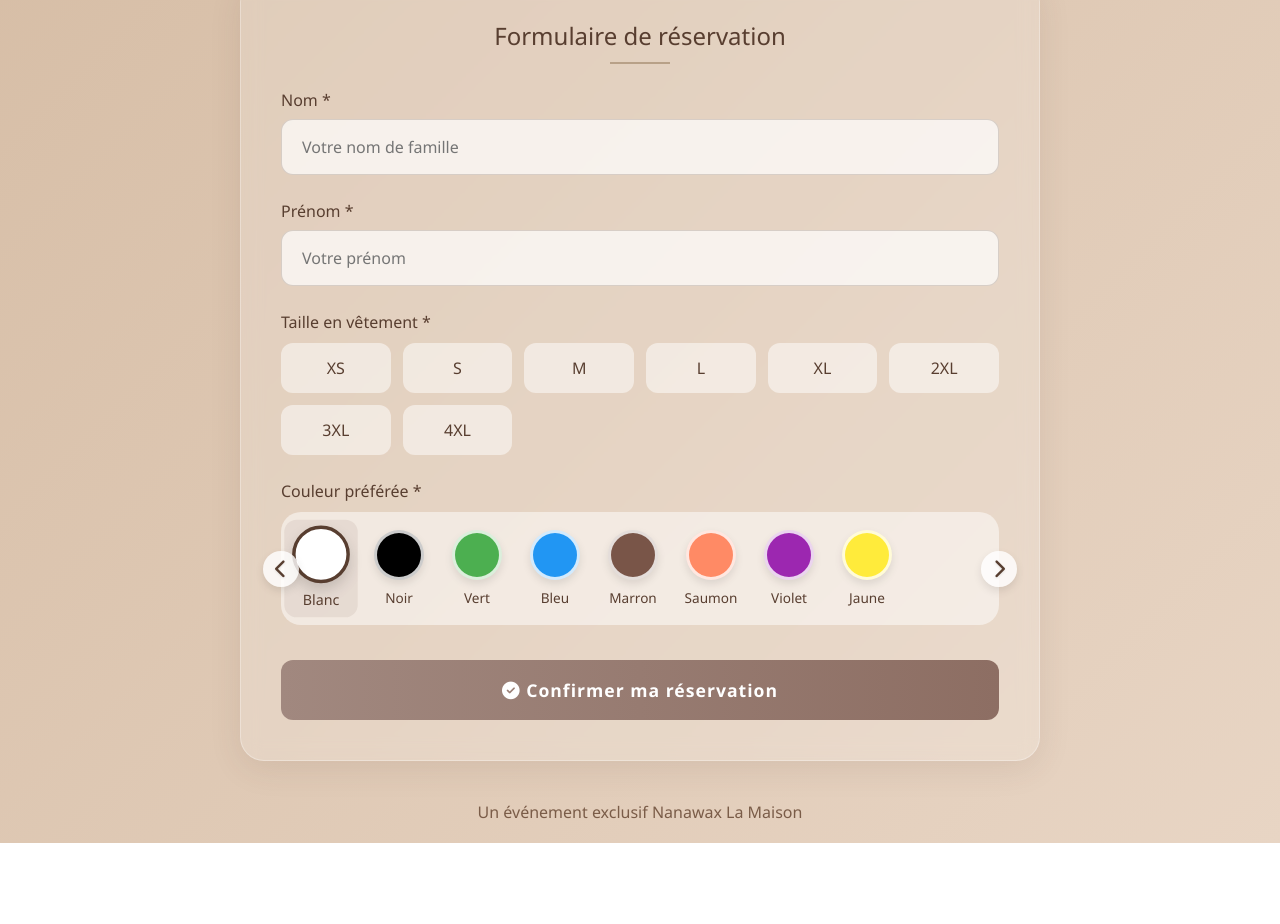
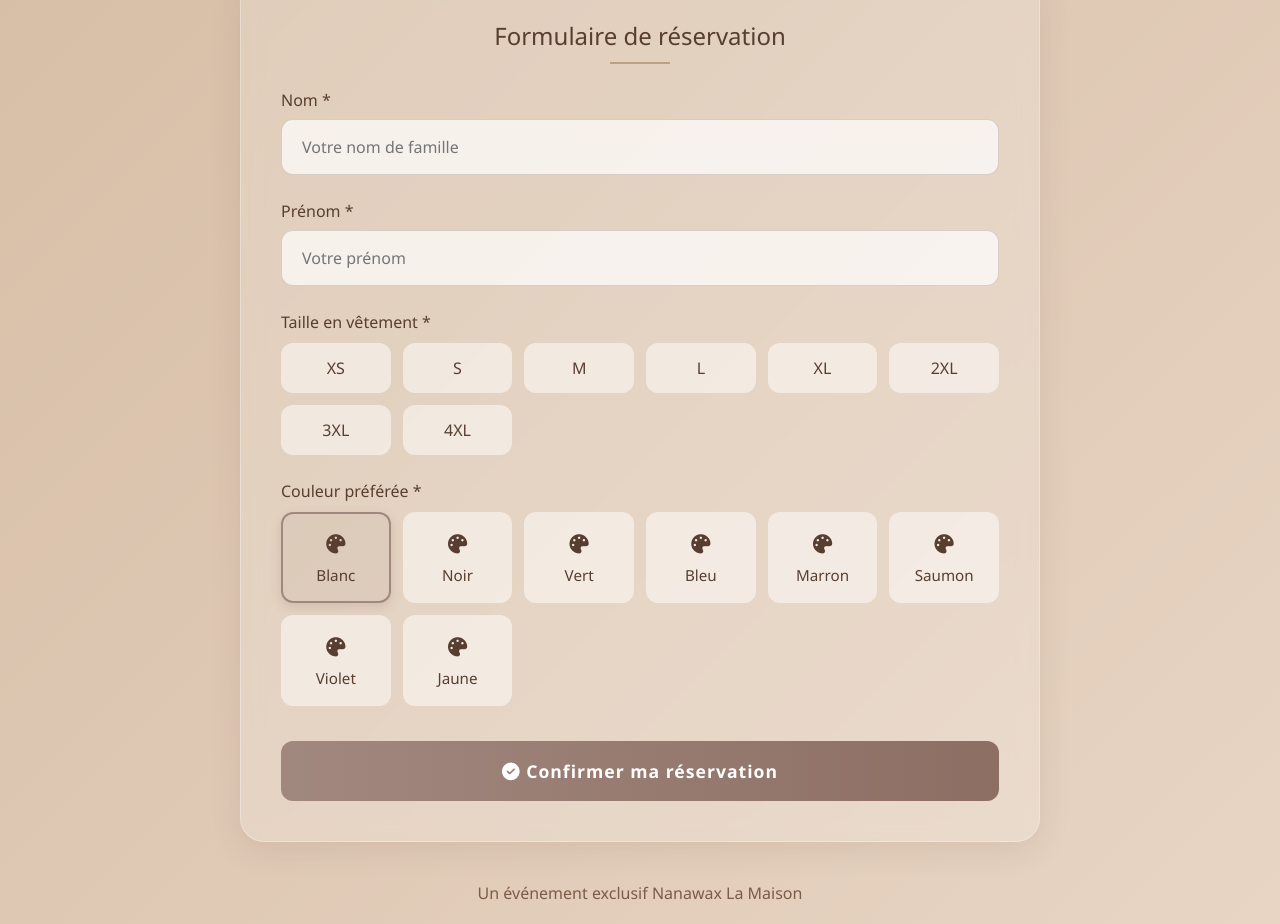
Before and after one commit to Jlooo11/R-servation---L-Atelier-Olfactive-by-Nanawax, a website: page index.html in a window 1280 px wide. Shown: the part 523-1447 px from the top of the page. Before the commit the page ends 1366 px from the top, so only its background shows below. Drawn offline with Linux system fonts and the light colour scheme.

Commit message:
modifications

```diff
--- a/index.html
+++ b/index.html
@@ -41,12 +41,11 @@
         }
 
         .logo-img {
-            width: 160px; /* Augmenté de 120px à 160px */
-            height: 160px; /* Augmenté de 120px à 160px */
+            width: 160px;
+            height: 160px;
             background-size: contain;
             background-repeat: no-repeat;
             background-position: center;
-            /* Insérez votre logo en remplaçant l'URL ci-dessous */
             background-image: url('nanawax maron.png');
         }
 
@@ -167,108 +166,52 @@
             background: rgba(161, 136, 127, 0.1);
         }
 
-        /* Nouveau style pour les switchs de couleur comme les rouges à lèvres */
-        .color-switch-container {
-            position: relative;
-            width: 100%;
+        /* Style pour les options de couleur (similaire aux tailles) */
+        .color-options-container {
             margin-top: 10px;
         }
 
-        .color-switch-track {
-            display: flex;
-            overflow-x: auto;
-            scroll-snap-type: x mandatory;
-            scrollbar-width: none;
-            gap: 8px;
-            padding: 10px 5px;
-            border-radius: 20px;
-            background: rgba(255, 255, 255, 0.5);
-            -ms-overflow-style: none;
+        .color-options-group {
+            display: grid;
+            grid-template-columns: repeat(auto-fill, minmax(100px, 1fr));
+            gap: 12px;
         }
 
-        .color-switch-track::-webkit-scrollbar {
-            display: none;
-        }
-
-        .color-switch-option {
-            flex: 0 0 auto;
-            scroll-snap-align: center;
-            width: 70px;
+        .color-option {
             display: flex;
             flex-direction: column;
             align-items: center;
+            justify-content: center;
+            padding: 16px 12px;
+            border-radius: 12px;
+            background: rgba(255, 255, 255, 0.5);
+            border: 2px solid transparent;
             cursor: pointer;
             transition: all 0.3s ease;
-            padding: 8px;
-            border-radius: 12px;
+            text-align: center;
         }
 
-        .color-switch-option:hover {
-            background: rgba(255, 255, 255, 0.3);
+        .color-option:hover {
+            background: rgba(255, 255, 255, 0.8);
+            transform: translateY(-2px);
         }
 
-        .color-switch-option.selected {
-            background: rgba(161, 136, 127, 0.15);
-            transform: scale(1.05);
-        }
-
-        .color-swatch {
-            width: 50px;
-            height: 50px;
-            border-radius: 50%;
-            margin-bottom: 8px;
-            border: 3px solid rgba(255, 255, 255, 0.8);
-            box-shadow: 0 4px 8px rgba(0, 0, 0, 0.1);
-            transition: all 0.3s ease;
-        }
-
-        .color-switch-option.selected .color-swatch {
-            border-color: #583e30;
-            box-shadow: 0 6px 12px rgba(0, 0, 0, 0.15);
-            transform: scale(1.1);
+        .color-option.selected {
+            border-color: #a1887f;
+            background: rgba(161, 136, 127, 0.1);
+            box-shadow: 0 4px 12px rgba(88, 62, 48, 0.15);
         }
 
         .color-name {
-            font-size: 0.85rem;
             font-weight: 500;
-            text-align: center;
+            color: #583e30;
+            font-size: 0.95rem;
         }
 
-        .color-switch-nav {
-            position: absolute;
-            top: 50%;
-            transform: translateY(-50%);
-            width: 36px;
-            height: 36px;
-            border-radius: 50%;
-            background: rgba(255, 255, 255, 0.8);
-            border: none;
-            display: flex;
-            align-items: center;
-            justify-content: center;
-            cursor: pointer;
+        .color-icon {
+            font-size: 1.2rem;
+            margin-bottom: 8px;
             color: #583e30;
-            font-size: 1.2rem;
-            z-index: 10;
-            box-shadow: 0 4px 8px rgba(0, 0, 0, 0.1);
-            transition: all 0.3s ease;
-        }
-
-        .color-switch-nav:hover {
-            background: white;
-            transform: translateY(-50%) scale(1.1);
-        }
-
-        .color-switch-nav.prev {
-            left: -18px;
-        }
-
-        .color-switch-nav.next {
-            right: -18px;
-        }
-
-        .color-switch-nav i {
-            filter: drop-shadow(0 1px 1px rgba(0,0,0,0.1));
         }
 
         .submit-btn {
@@ -457,12 +400,9 @@
                 font-size: 1.8rem;
             }
 
-            .radio-group {
+            .radio-group,
+            .color-options-group {
                 grid-template-columns: repeat(auto-fill, minmax(80px, 1fr));
-            }
-
-            .color-switch-nav {
-                display: none;
             }
 
             .confirmation-card {
@@ -476,7 +416,6 @@
             .confirmation-title {
                 font-size: 1.7rem;
             }
-
         }
     </style>
 </head>
@@ -538,16 +477,10 @@
 
                 <div class="form-group">
                     <label>Couleur préférée *</label>
-                    <div class="color-switch-container">
-                        <button type="button" class="color-switch-nav prev">
-                            <i class="fas fa-chevron-left"></i>
-                        </button>
-                        <div class="color-switch-track" id="colorSwitchTrack">
-                            <!-- Les switchs de couleur seront générés par JavaScript -->
+                    <div class="color-options-container">
+                        <div class="color-options-group" id="colorOptionsGroup">
+                            <!-- Les options de couleur seront générées par JavaScript -->
                         </div>
-                        <button type="button" class="color-switch-nav next">
-                            <i class="fas fa-chevron-right"></i>
-                        </button>
                     </div>
                 </div>
 
@@ -583,17 +516,8 @@
         // Tailles disponibles
         const sizes = ['XS', 'S', 'M', 'L', 'XL', '2XL', '3XL', '4XL'];
 
-        // Couleurs disponibles avec leurs codes
-        const colors = [
-            { name: 'Blanc', code: '#ffffff' },
-            { name: 'Noir', code: '#000000' },
-            { name: 'Vert', code: '#4caf50' },
-            { name: 'Bleu', code: '#2196f3' },
-            { name: 'Marron', code: '#795548' },
-            { name: 'Saumon', code: '#ff8a65' },
-            { name: 'Violet', code: '#9c27b0' },
-            { name: 'Jaune', code: '#ffeb3b' }
-        ];
+        // Couleurs disponibles (noms uniquement)
+        const colors = ['Blanc', 'Noir', 'Vert', 'Bleu', 'Marron', 'Saumon', 'Violet', 'Jaune'];
 
         // Variables pour le suivi
         let selectedSize = '';
@@ -619,39 +543,32 @@
             sizeGroup.appendChild(sizeOption);
         });
 
-        // Générer les switchs de couleur (comme les rouges à lèvres)
-        const colorSwitchTrack = document.getElementById('colorSwitchTrack');
+        // Générer les options de couleur (similaires aux tailles)
+        const colorOptionsGroup = document.getElementById('colorOptionsGroup');
         colors.forEach(color => {
             const colorOption = document.createElement('div');
-            colorOption.className = 'color-switch-option';
+            colorOption.className = 'color-option';
             colorOption.innerHTML = `
-                <div class="color-swatch" style="background-color: ${color.code};"></div>
-                <span class="color-name">${color.name}</span>
+                <div class="color-icon">
+                    <i class="fas fa-palette"></i>
+                </div>
+                <span class="color-name">${color}</span>
             `;
 
             colorOption.addEventListener('click', () => {
                 // Désélectionner toutes les options
-                document.querySelectorAll('.color-switch-option').forEach(option => {
+                document.querySelectorAll('.color-option').forEach(option => {
                     option.classList.remove('selected');
                 });
                 // Sélectionner cette option
                 colorOption.classList.add('selected');
-                selectedColor = color.name;
+                selectedColor = color;
             });
 
-            colorSwitchTrack.appendChild(colorOption);
+            colorOptionsGroup.appendChild(colorOption);
         });
 
-        // Navigation pour les switchs de couleur
-        document.querySelector('.color-switch-nav.prev').addEventListener('click', () => {
-            colorSwitchTrack.scrollBy({ left: -150, behavior: 'smooth' });
-        });
-
-        document.querySelector('.color-switch-nav.next').addEventListener('click', () => {
-            colorSwitchTrack.scrollBy({ left: 150, behavior: 'smooth' });
-        });
-
-        // Modifiez le gestionnaire de soumission du formulaire :
+        // Gestionnaire de soumission du formulaire
         document.getElementById('reservationForm').addEventListener('submit', async function(e) {
             e.preventDefault();
 
@@ -693,7 +610,7 @@ document.getElementById('reservationForm').addEventListener('submit', async func
                 submitBtn.disabled = true;
 
                 // Envoyer les données au backend
-        const response = await fetch('http://localhost:3000/api/reservation', {
+                const response = await fetch('https://r-servation-l-atelier-olfactive-by.onrender.com/api/reservation', {
                     method: 'POST',
                     headers: {
                         'Content-Type': 'application/json',
@@ -761,7 +678,7 @@ document.getElementById('reservationForm').addEventListener('submit', async func
 
             // Réinitialiser le formulaire
             document.getElementById('reservationForm').reset();
-            document.querySelectorAll('.radio-option.selected, .color-switch-option.selected').forEach(el => {
+            document.querySelectorAll('.radio-option.selected, .color-option.selected').forEach(el => {
                 el.classList.remove('selected');
             });
             selectedSize = '';
@@ -778,7 +695,7 @@ document.getElementById('reservationForm').addEventListener('submit', async func
         // Sélectionner automatiquement la première option de couleur
         window.addEventListener('load', () => {
             // Sélectionner la première couleur par défaut
-            const firstColorOption = document.querySelector('.color-switch-option');
+            const firstColorOption = document.querySelector('.color-option');
             if (firstColorOption) {
                 firstColorOption.classList.add('selected');
                 selectedColor = firstColorOption.querySelector('.color-name').textContent;
```
Lines whose indentation alone changed are shown as unchanged.
